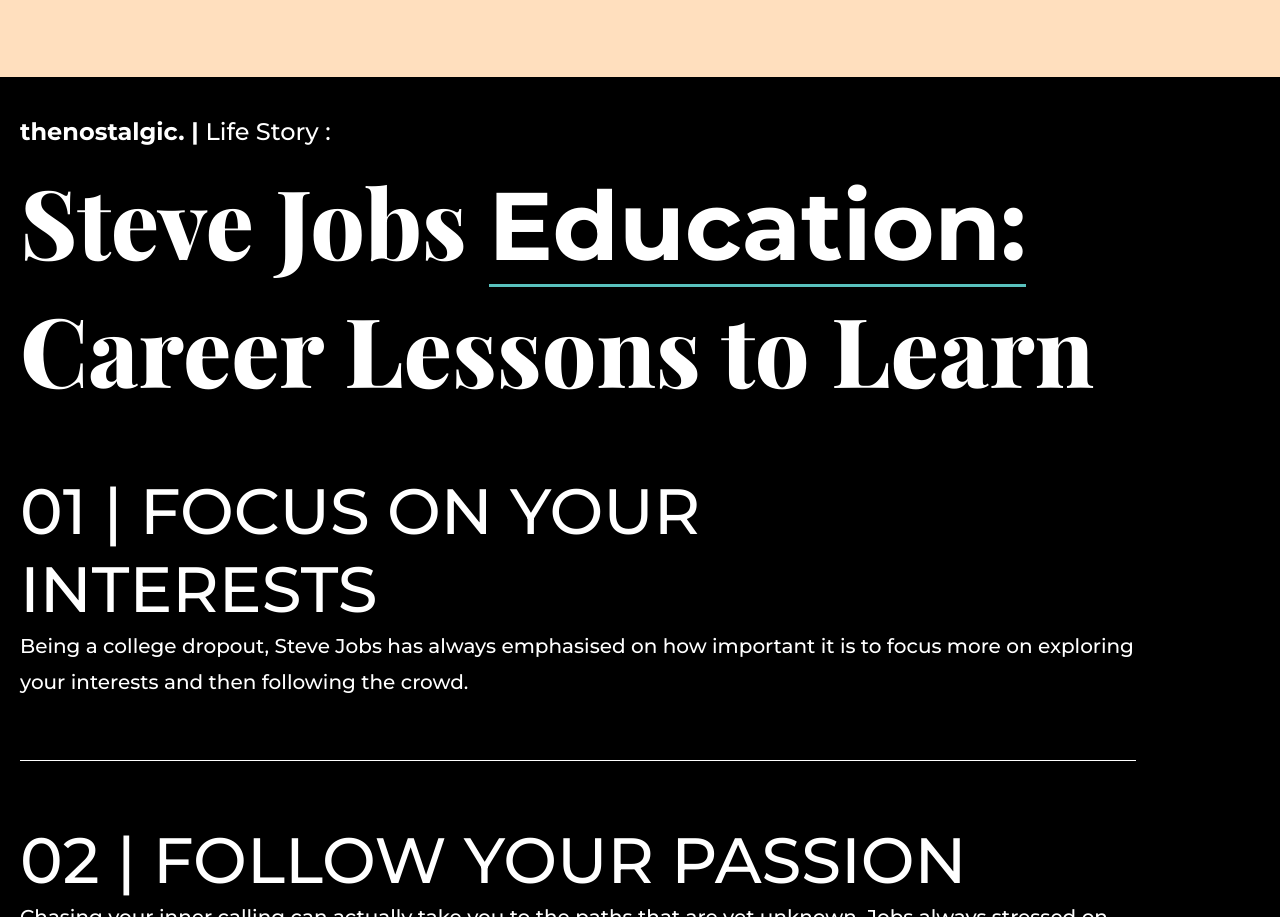
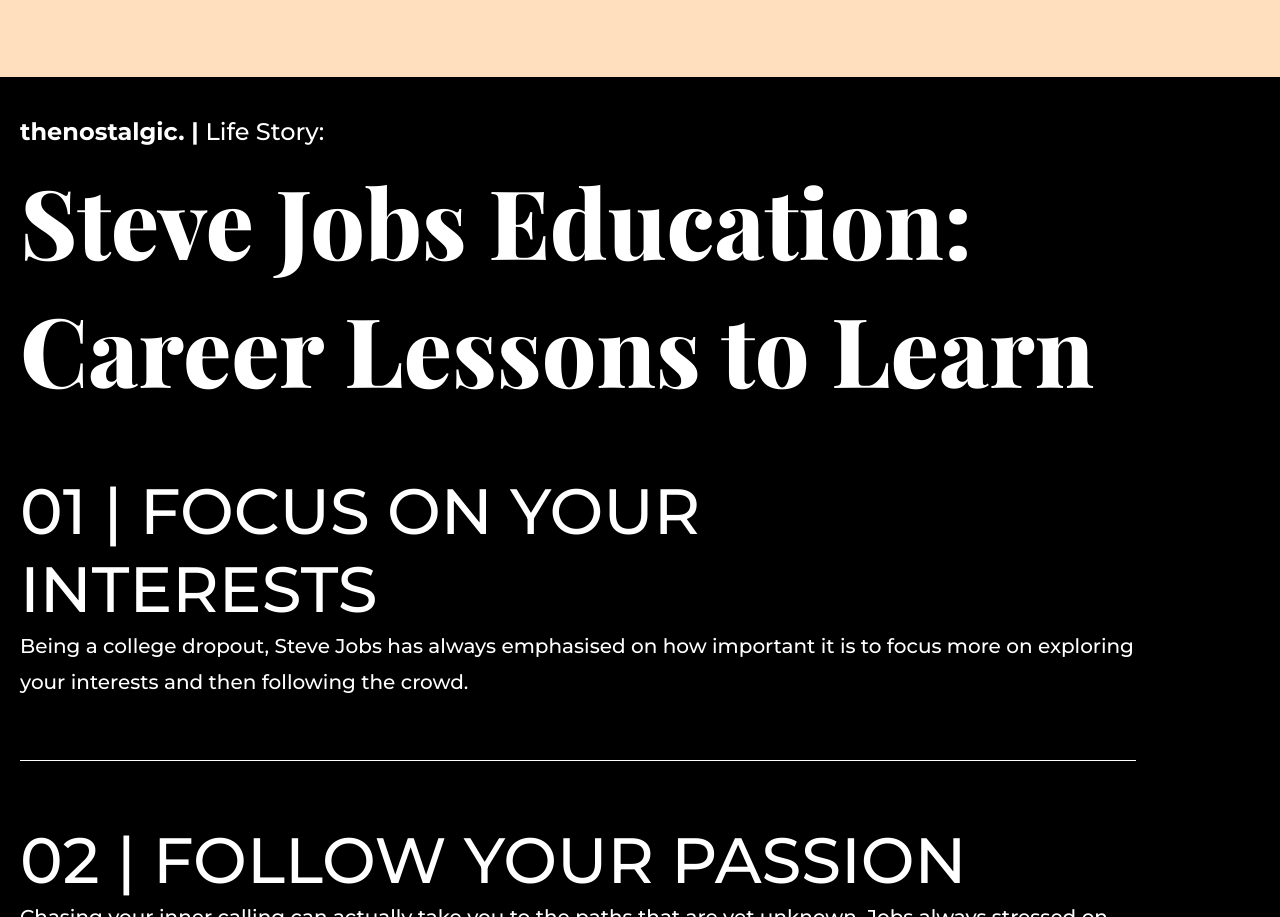
Before and after one commit to dhendisyafaa/Steve-Jobs-Life-Journey, a plain HTML site: page index.html in a window 1280 px wide. Shown: the part 4593-5510 px from the top of the page. Drawn offline with nearby package versions, Linux system fonts and the light colour scheme; files whose address does not match are found by name.

Commit message:
v2: fix error typograph

```diff
--- a/assets/css/style.css
+++ b/assets/css/style.css
@@ -357,7 +357,7 @@
     font-size: 24px;
 }
 
-.education .header p:nth-child(1) span {
+.education .header span {
     font-weight: 700;
     font-size: 24px;
 }
--- a/index.html
+++ b/index.html
@@ -164,9 +164,8 @@
 
             <section class="education">
                 <div class="header">
-                    <p><span>thenostalgic. | </span>Life Story : </p>
-                    <p class="title">Steve Jobs <span style="border-bottom: 3px solid #59C1BD;">Education: </span>Career
-                        Lessons to Learn</p>
+                    <p><span>thenostalgic. | </span>Life Story: </p>
+                    <p>Steve Jobs Education: Career Lessons to Learn</p>
                 </div>
 
                 <div class="edu">
```
